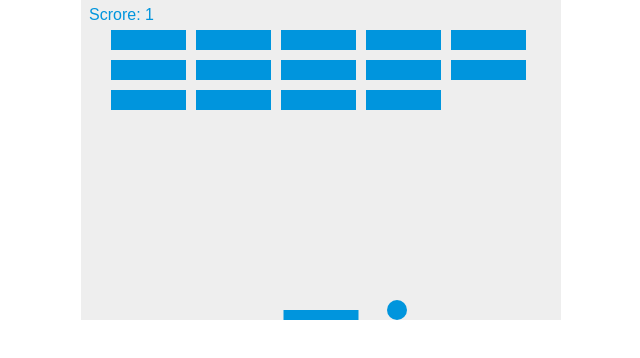
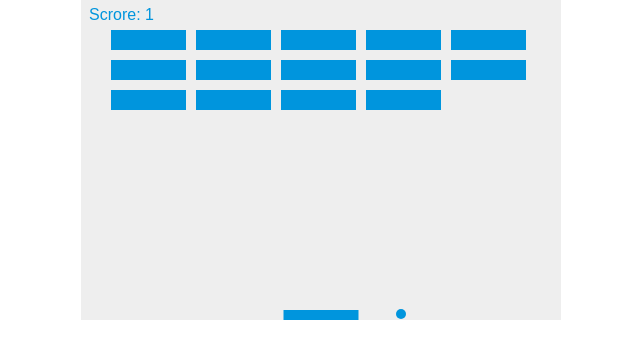
Before and after one commit to shivamklr/Jsgame, a plain HTML site: page index.html in a window 1280 px wide. Shown: the full height of the page, 319-959 px from the left. Drawn offline with Linux system fonts and the light colour scheme.

Commit message:
Fixing a few bugs

```diff
--- a/index.html
+++ b/index.html
@@ -49,7 +49,7 @@
 
 		var dx = 2;
 		var dy = -2;
-		var ballRadius = 10;
+		var ballRadius = 5;
 		var rightPressed = false;
 		var leftPressed = false;
 
```
